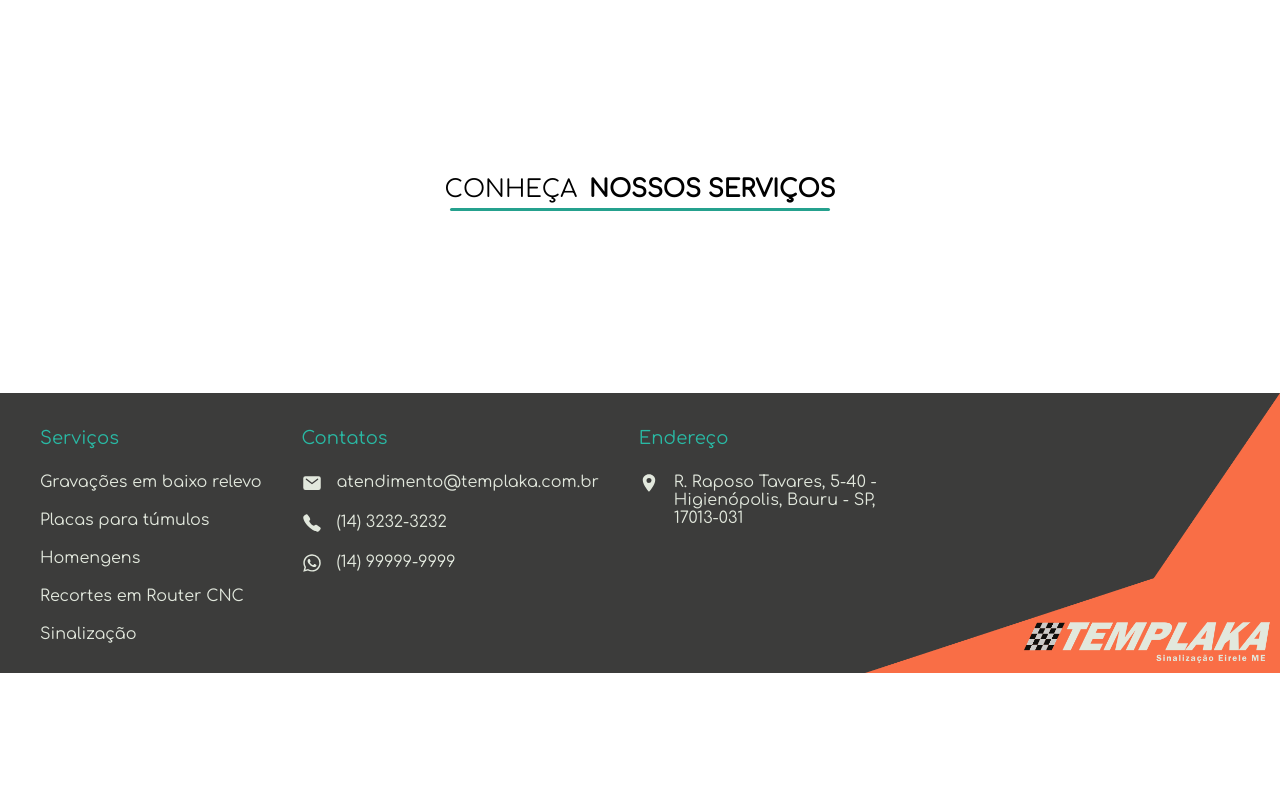
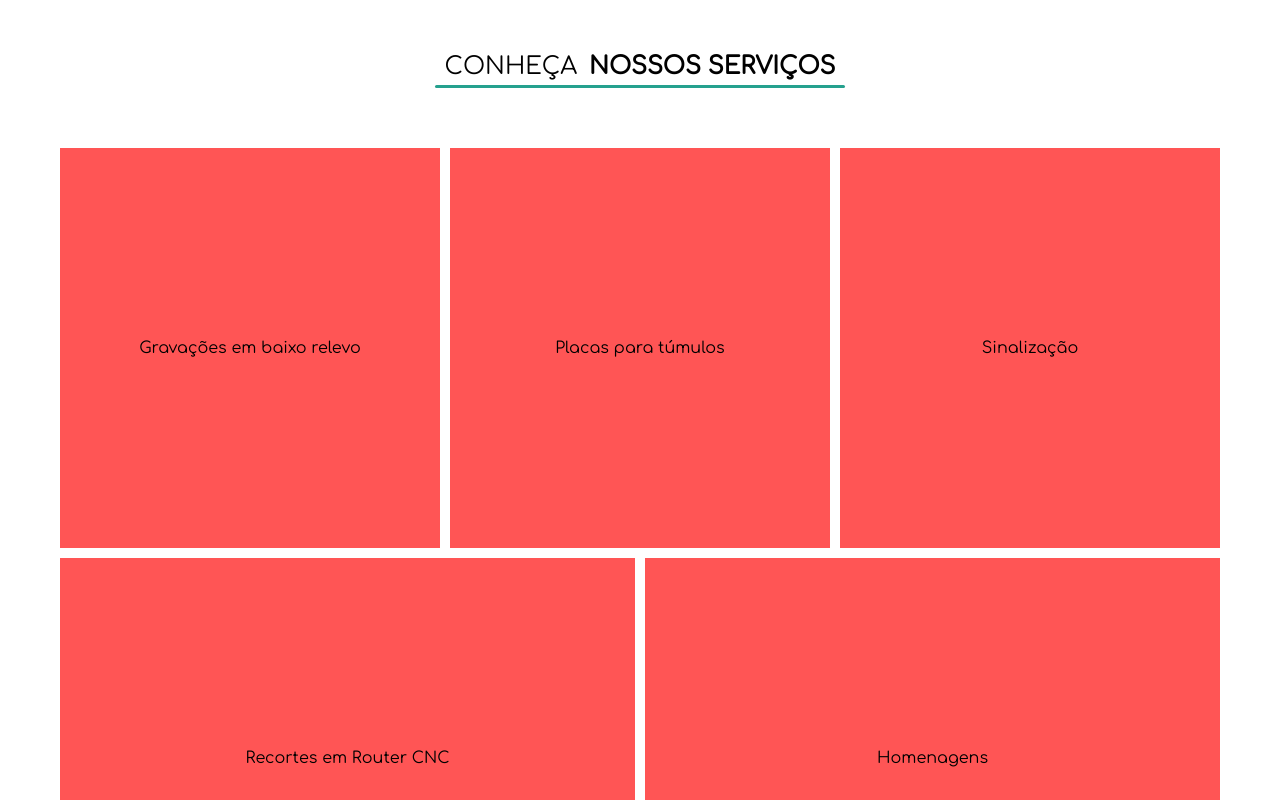
Before and after one commit to gusneves/site-templaka, a Next.js app: page / in a window 1280 px wide. Shown: the part 560-1360 px from the top of the page. Before the commit the page ends 1233 px from the top, so only its background shows below. Built offline with nearby package versions, Linux system fonts and the light colour scheme.

Commit message:
added grid layout to index and adjusted images

```diff
--- a/package.json
+++ b/package.json
@@ -11,11 +11,13 @@
   "dependencies": {
     "@egjs/react-flicking": "^4.1.2",
     "axios": "^0.21.1",
+    "lightgallery": "^2.1.8",
     "next": "11.0.1",
     "react": "17.0.2",
     "react-dom": "17.0.2",
     "react-headroom": "^3.1.1",
-    "react-icons": "^4.2.0"
+    "react-icons": "^4.2.0",
+    "react-image-lightbox": "^5.1.4"
   },
   "devDependencies": {
     "eslint": "7.31.0",
--- a/src/pages/index.js
+++ b/src/pages/index.js
@@ -34,6 +34,13 @@ export default function Home() {
             </div>
             <div className={styles.line}></div>
           </div>
+          <div className={styles.servicesGrid}>
+            <div className={styles.services}>Gravações em baixo relevo</div>
+            <div className={styles.services}>Placas para túmulos</div>
+            <div className={styles.services}>Sinalização</div>
+            <div className={styles.servicess}>Recortes em Router CNC</div>
+            <div className={styles.servicess}>Homenagens</div>
+          </div>
         </section>
       </main>
 
--- a/src/styles/Home.module.css
+++ b/src/styles/Home.module.css
@@ -32,10 +32,11 @@
   width: 100%;
   min-height: 400px;
   justify-content: center;
+  flex-direction: column;
 }
 
 .title {
-  margin: 40px 0;
+  margin: 60px 0 40px;
   padding: 0 15px;
   display: flex;
   justify-content: center;
@@ -64,7 +65,33 @@
   height: 3px;
   margin-top: 5px;
   background-color: #25a18e;
-  width: calc(100% - 10px);
+  width: 32vw;
   border-radius: 3px;
   transition: 500ms;
 }
+
+.servicesGrid {
+  display: grid;
+  grid-template-columns: repeat(6, 1fr);
+  grid-gap: 10px;
+  padding: 20px 60px 60px;
+}
+
+.services {
+  background-color: #f55;
+  display: flex;
+  align-items: center;
+  justify-content: center;
+  height: 400px;
+  grid-column: span 2;
+}
+
+
+.servicess {
+  background-color: #f55;
+  display: flex;
+  align-items: center;
+  justify-content: center;
+  height: 400px;
+  grid-column: span 3;
+}
```
Also changed, not shown: src/pages/servicos.js (+57 -20 lines), src/styles/Servicos.module.css (+46 -1 lines), 1 other file (tests, documents, lock files or other folders).
